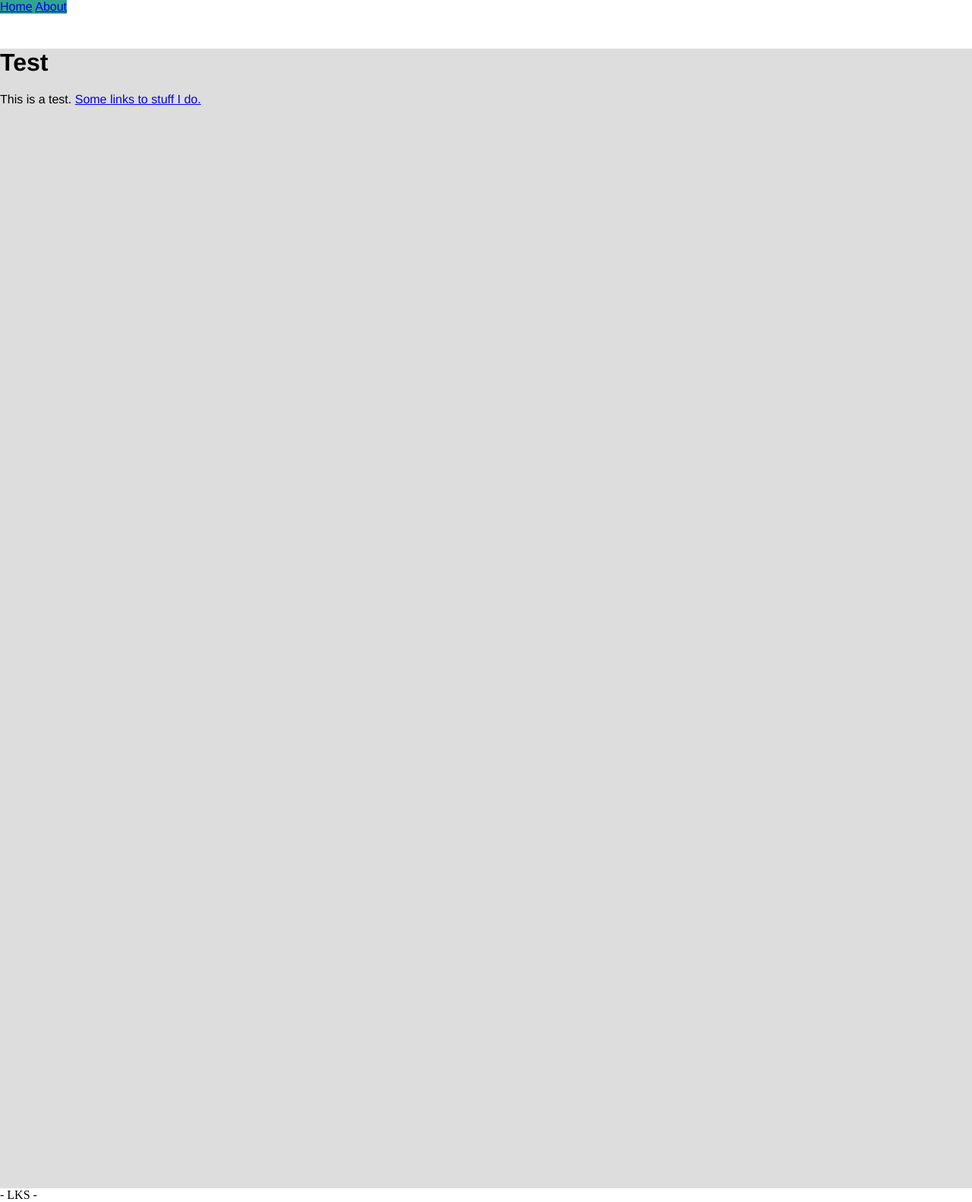
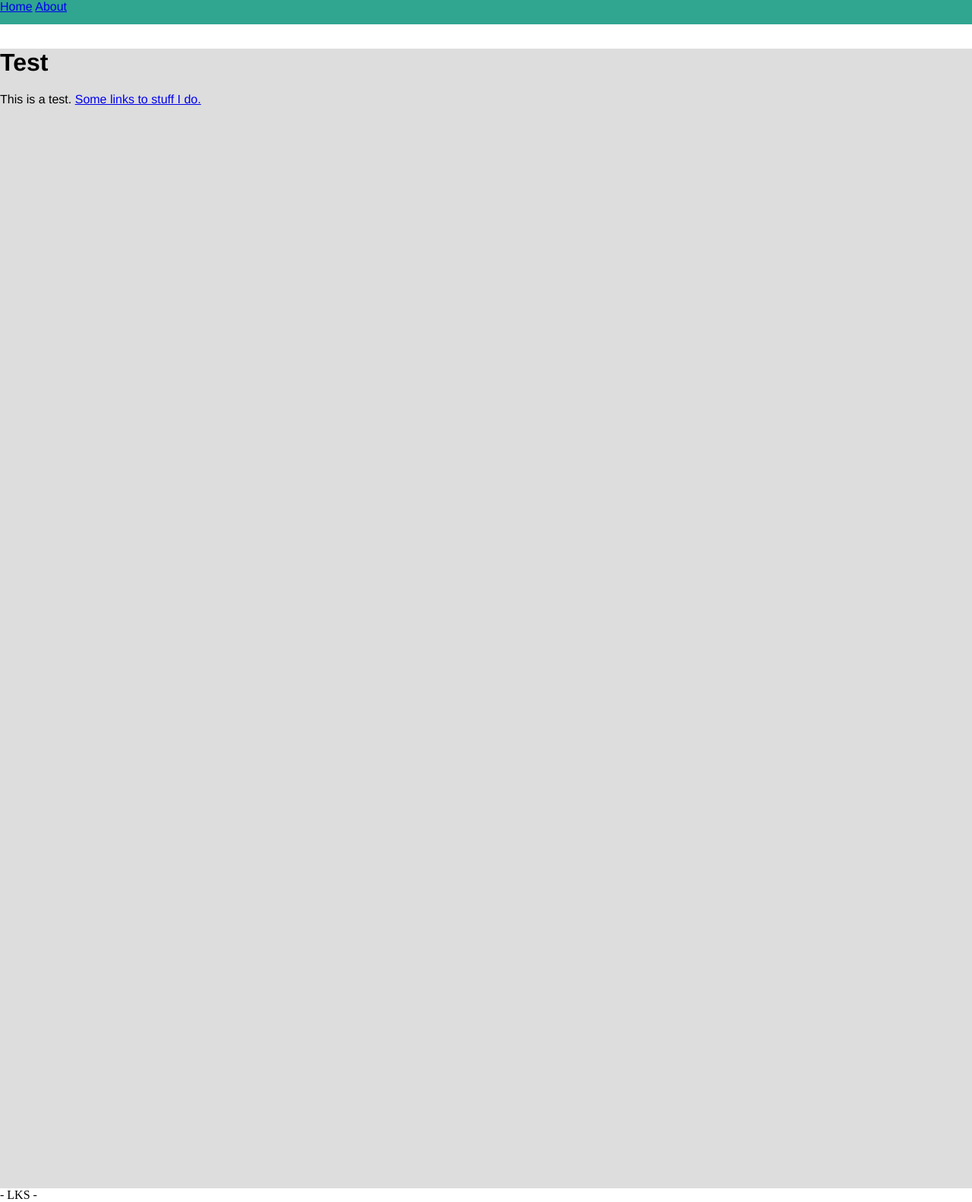
Before and after one commit to LKS90/LKS90.github.io, a Jekyll site: the page built from index.html, in a window 1280 px wide. Shown: the whole page at 76% size. Built offline with Jekyll 4.4.1, drawn with Linux system fonts in a browser that asks for light colours.

Commit message:
Update main.css

```diff
--- a/css/main.css
+++ b/css/main.css
@@ -7,16 +7,14 @@
     background-color: #95d2cd;
 }
 .outer {
+    background-color: #30a590;
+    color: #d8e18f;
+    position: fixed;
+    z-index: 2;
     font-family: "Helvetica Neue", "Arial", sans-serif;
     position: relative;
     width: auto;
     height: 2rem;
-}
-.outer .header {
-    background-color: #30a590;
-    color: #d8e18f;
-    position: fixed;
-    z-index: 2;
     top: 0;
 }
 .content {
```
